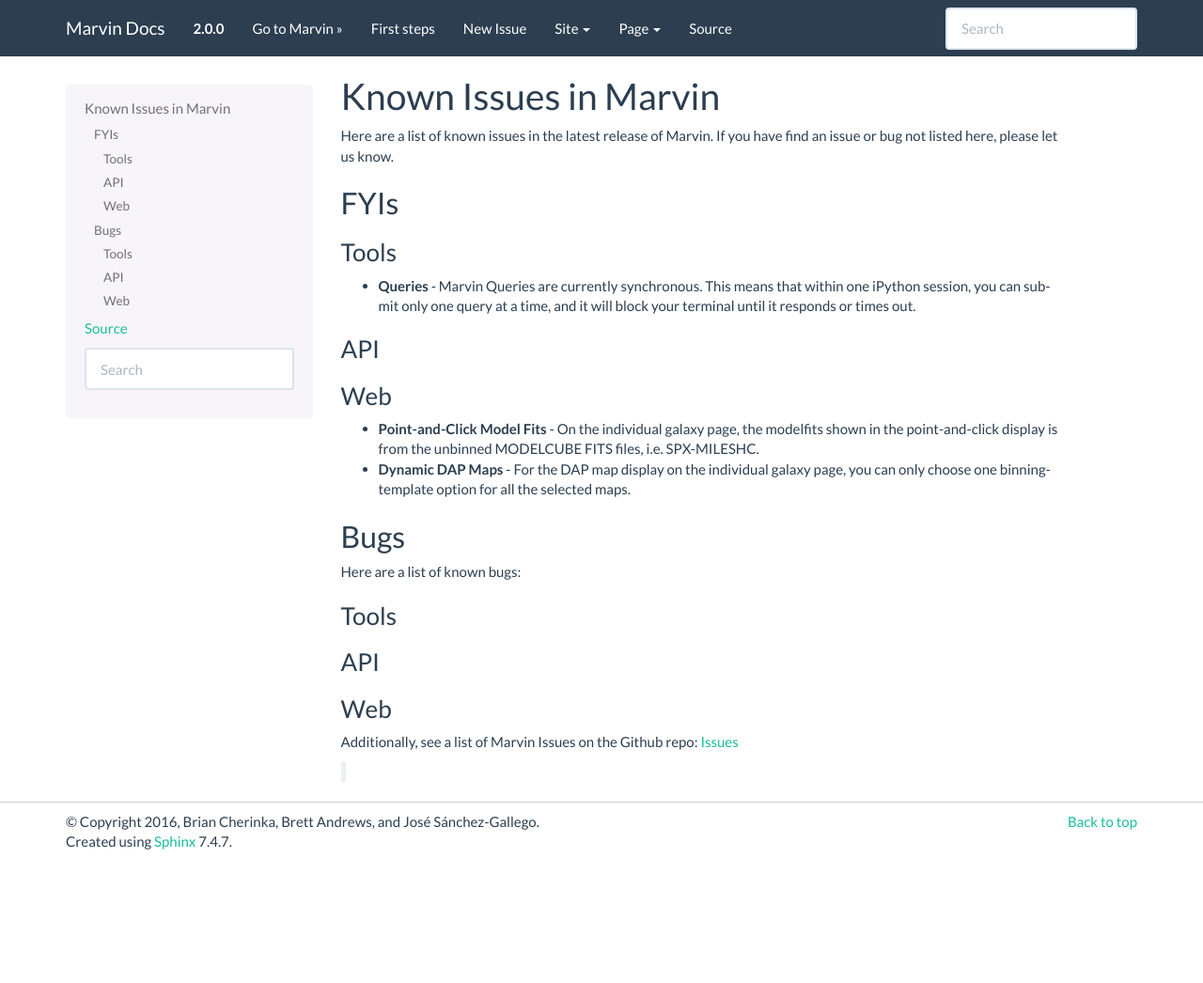
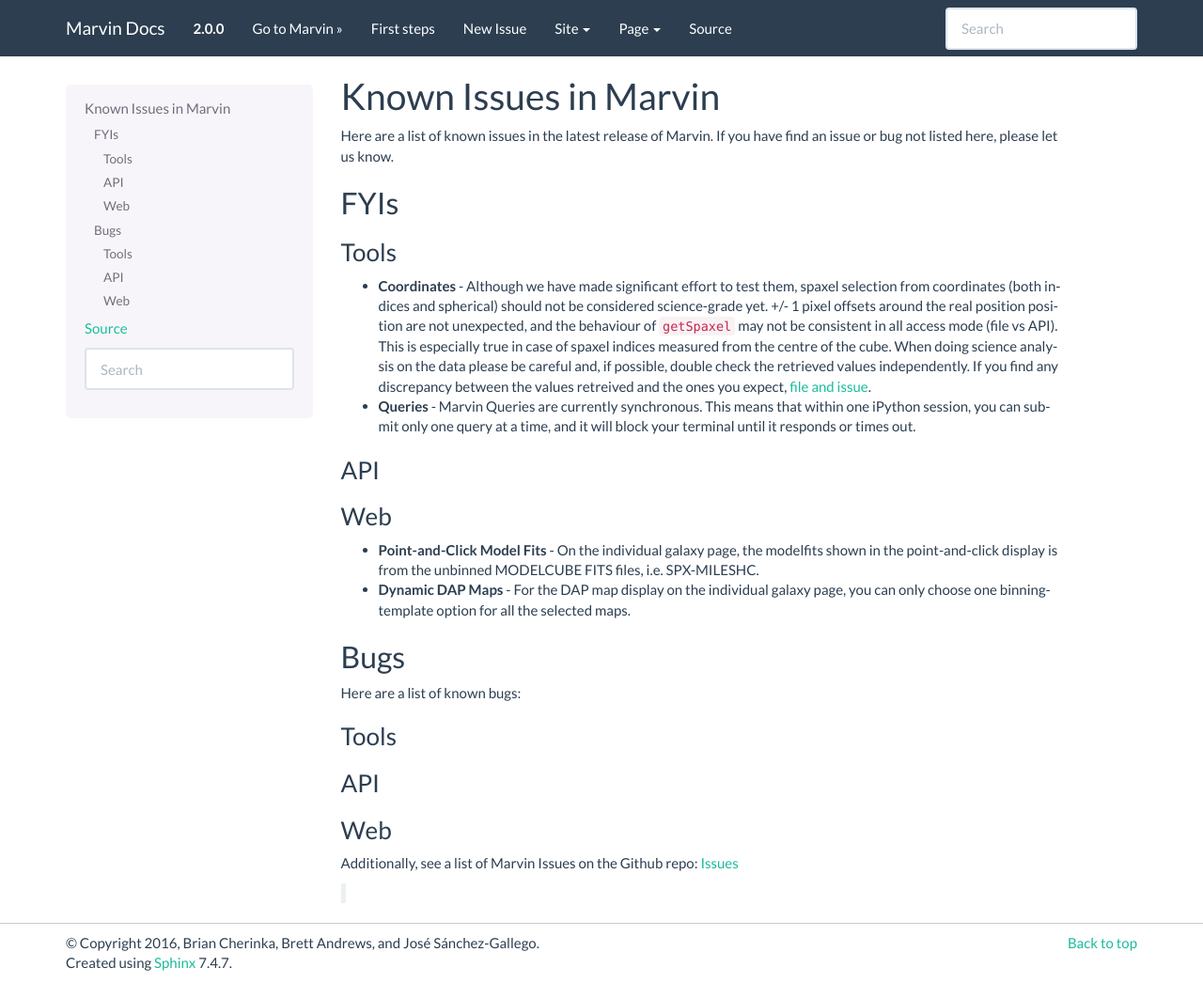
Before and after one commit to sdss/marvin, a Sphinx documentation site: the page built from docs/sphinx/known_issues.rst, in a window 1280 px wide and 1046 px high. Shown: the whole window at 94% size. Built offline with Sphinx 7.4.7, drawn with Linux system fonts in a browser that asks for light colours; pages that are not in the unit, such as notebooks, are missing from menus.

Commit message:
added kwnown issue for coordinates

```diff
--- a/docs/sphinx/known_issues.rst
+++ b/docs/sphinx/known_issues.rst
@@ -11,6 +11,8 @@
 
 Tools
 ^^^^^
+
+* **Coordinates** - Although we have made significant effort to test them, spaxel selection from coordinates (both indices and spherical) should not be considered science-grade yet. +/- 1 pixel offsets around the real position position are not unexpected, and the behaviour of ``getSpaxel`` may not be consistent in all access mode (file vs API). This is especially true in case of spaxel indices measured from the centre of the cube. When doing science analysis on the data please be careful and, if possible, double check the retrieved values independently. If you find any discrepancy between the values retreived and the ones you expect, `file and issue <https://github.com/sdss/marvin/issues>`_.
 
 * **Queries** - Marvin Queries are currently synchronous.  This means that within one iPython session, you can submit only one query at a time, and it will block your terminal until it responds or times out.
 
```
